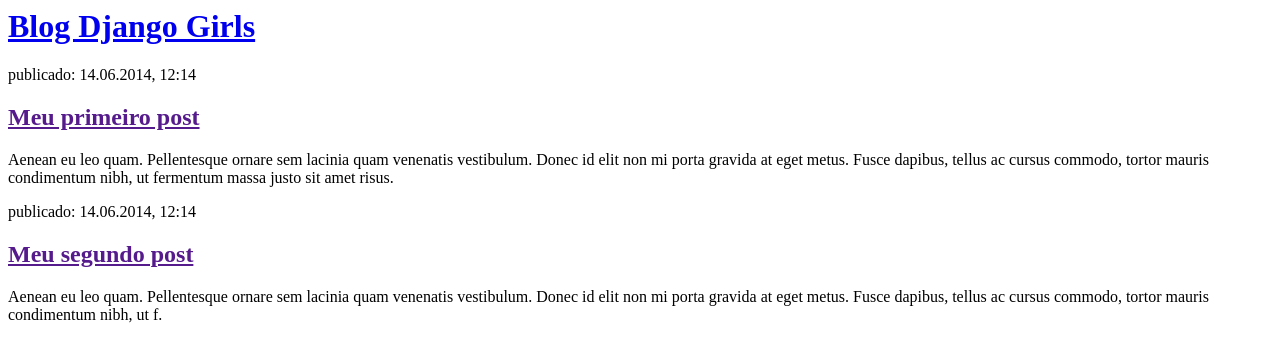
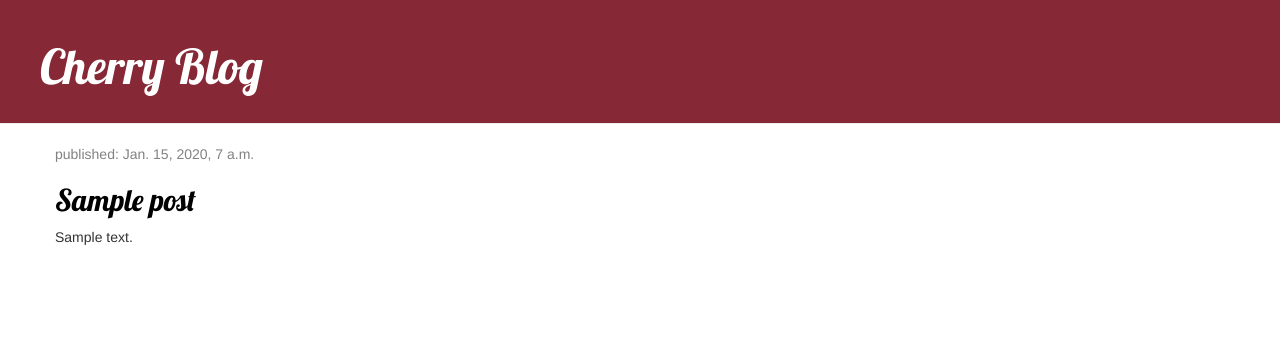
Before and after one commit to mergirl/cherryblog, a Django app: page / in a window 1280 px wide. Shown: the top 362 px of the page. Run offline with Django 3.2, Linux system fonts and the light colour scheme; tables that the repository leaves empty hold one stand-in row (values such as "Sample post"); some libraries are stand-ins or nearby versions.

Commit message:
Adicionando templates de vergonha ao projeto

```diff
--- /dev/null
+++ b/blog/static/css/blog.css
@@ -0,0 +1,46 @@
+.page-header {
+    background-color: #862835;
+    margin-top: 0;
+    padding: 20px 20px 20px 40px;
+}
+
+.page-header h1, .page-header h1 a, .page-header h1 a:visited, .page-header h1 a:active {
+    color: #ffffff;
+    font-size: 36pt;
+    text-decoration: none;
+}
+
+.content {
+    margin-left: 40px;
+}
+
+h1, h2, h3, h4 {
+    font-family: 'Lobster', cursive;
+}
+
+.date {
+    color: #828282;
+}
+
+.save {
+    float: right;
+}
+
+.post-form textarea, .post-form input {
+    width: 100%;
+}
+
+.top-menu, .top-menu:hover, .top-menu:visited {
+    color: #ffffff;
+    float: right;
+    font-size: 26pt;
+    margin-right: 20px;
+}
+
+.post {
+    margin-bottom: 70px;
+}
+
+.post h2 a, .post h2 a:visited {
+    color: #000000;
+}
--- /dev/null
+++ b/blog/templates/blog/base.html
@@ -0,0 +1,23 @@
+{% load static %}
+<html>
+    <head>
+        <title>Cherry Blog</title>
+        <link rel="stylesheet" href="//maxcdn.bootstrapcdn.com/bootstrap/3.2.0/css/bootstrap.min.css">
+        <link rel="stylesheet" href="//maxcdn.bootstrapcdn.com/bootstrap/3.2.0/css/bootstrap-theme.min.css">
+        <link href="//fonts.googleapis.com/css?family=Lobster&subset=latin,latin-ext" rel="stylesheet" type="text/css">
+        <link rel="stylesheet" href="{% static 'css/blog.css' %}">
+    </head>
+    <body>
+        <div class="page-header">
+            <h1><a href="/">Cherry Blog</a></h1>
+        </div>
+        <div class="content container">
+            <div class="row">
+                <div class="col-md-8">
+                {% block content %}
+                {% endblock %}
+                </div>
+            </div>
+        </div>
+    </body>
+</html>
--- a/blog/templates/blog/post_list.html
+++ b/blog/templates/blog/post_list.html
@@ -1,22 +1,13 @@
-<html>
-    <head>
-        <title>Blog Django Girls</title>
-    </head>
-    <body>
-        <div>
-            <h1><a href="/">Blog Django Girls</a></h1>
-        </div>
+{% extends 'blog/base.html' %}
 
-        <div>
-            <p>publicado: 14.06.2014, 12:14</p>
-            <h2><a href="">Meu primeiro post</a></h2>
-            <p>Aenean eu leo quam. Pellentesque ornare sem lacinia quam venenatis vestibulum. Donec id elit non mi porta gravida at eget metus. Fusce dapibus, tellus ac cursus commodo, tortor mauris condimentum nibh, ut fermentum massa justo sit amet risus.</p>
-        </div>
-
-        <div>
-            <p>publicado: 14.06.2014, 12:14</p>
-            <h2><a href="">Meu segundo post</a></h2>
-            <p>Aenean eu leo quam. Pellentesque ornare sem lacinia quam venenatis vestibulum. Donec id elit non mi porta gravida at eget metus. Fusce dapibus, tellus ac cursus commodo, tortor mauris condimentum nibh, ut f.</p>
-        </div>
-    </body>
-</html>
+{% block content %}
+    {% for post in posts %}
+        <div class="post">
+            <div class="date">
+                <p>published: {{ post.published_date }}</p>
+            </div>
+            <h2><a href="{% url 'post_detail' pk=post.pk %}">{{ post.title }}</a></h2>
+            <p>{{ post.text|linebreaksbr }}</p>
+            </div>
+    {% endfor %}
+{% endblock %}
--- a/blog/urls.py
+++ b/blog/urls.py
@@ -3,4 +3,5 @@
 
 urlpatterns = [
     path('', views.post_list, name='post_list'),
+    path('post/<int:pk>/', views.post_detail, name='post_detail'),
 ]
--- a/blog/views.py
+++ b/blog/views.py
@@ -1,4 +1,13 @@
 from django.shortcuts import render
+from .models import Post
+from django.utils import timezone
+from .models import Post
+from django.shortcuts import render, get_object_or_404
 
 def post_list(request):
-    return render(request, 'blog/post_list.html', {})
+    posts = Post.objects.filter(published_date__lte=timezone.now()).order_by('published_date')
+    return render(request, 'blog/post_list.html', {'posts': posts})
+
+def post_detail(request, pk):
+    post = get_object_or_404(Post, pk=pk)
+    return render(request, 'blog/post_detail.html', {'post': post})
```
Also changed, not shown: blog/templates/blog/post_detail.html (added, +13 -0 lines), blog/forms.py (added).
